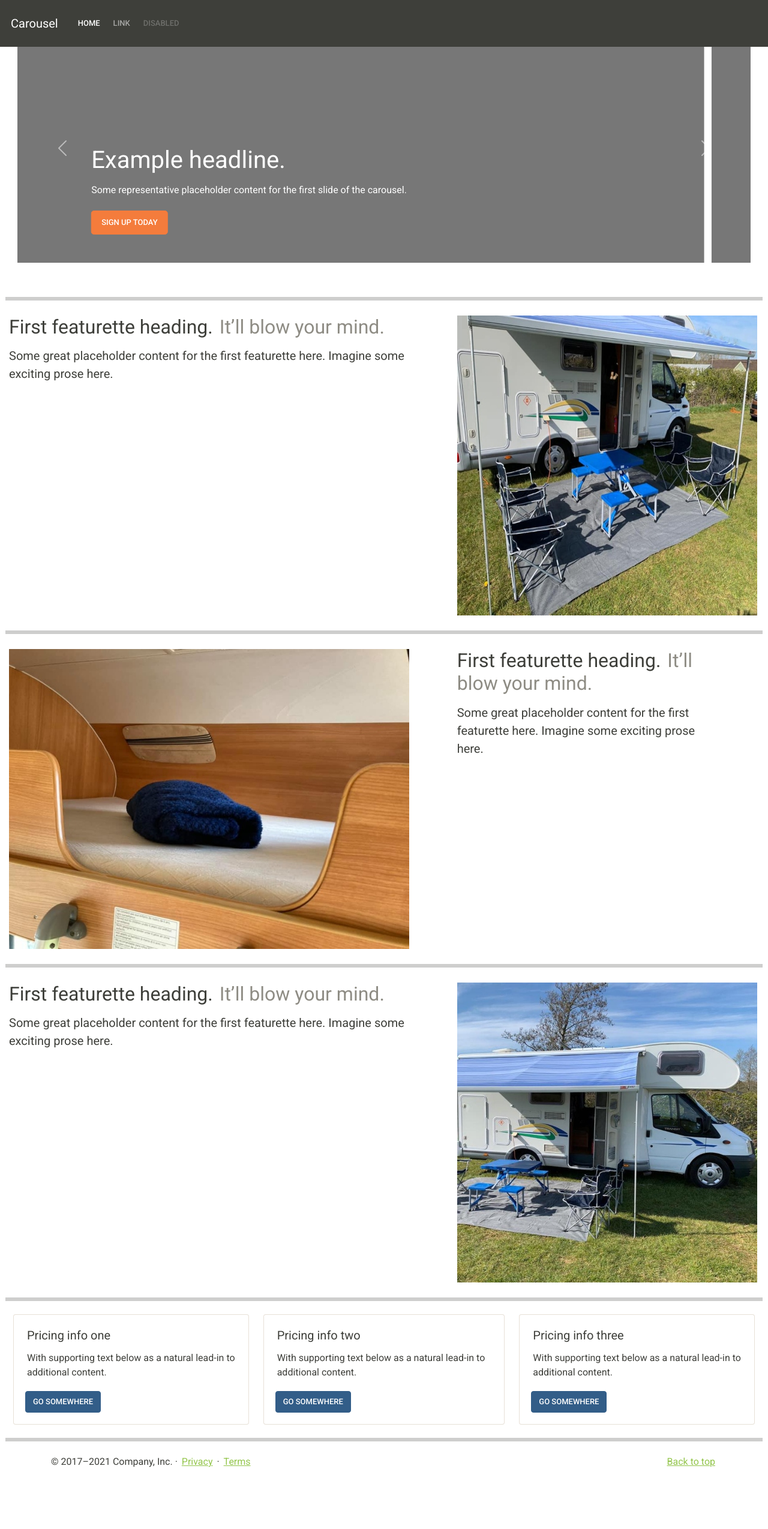
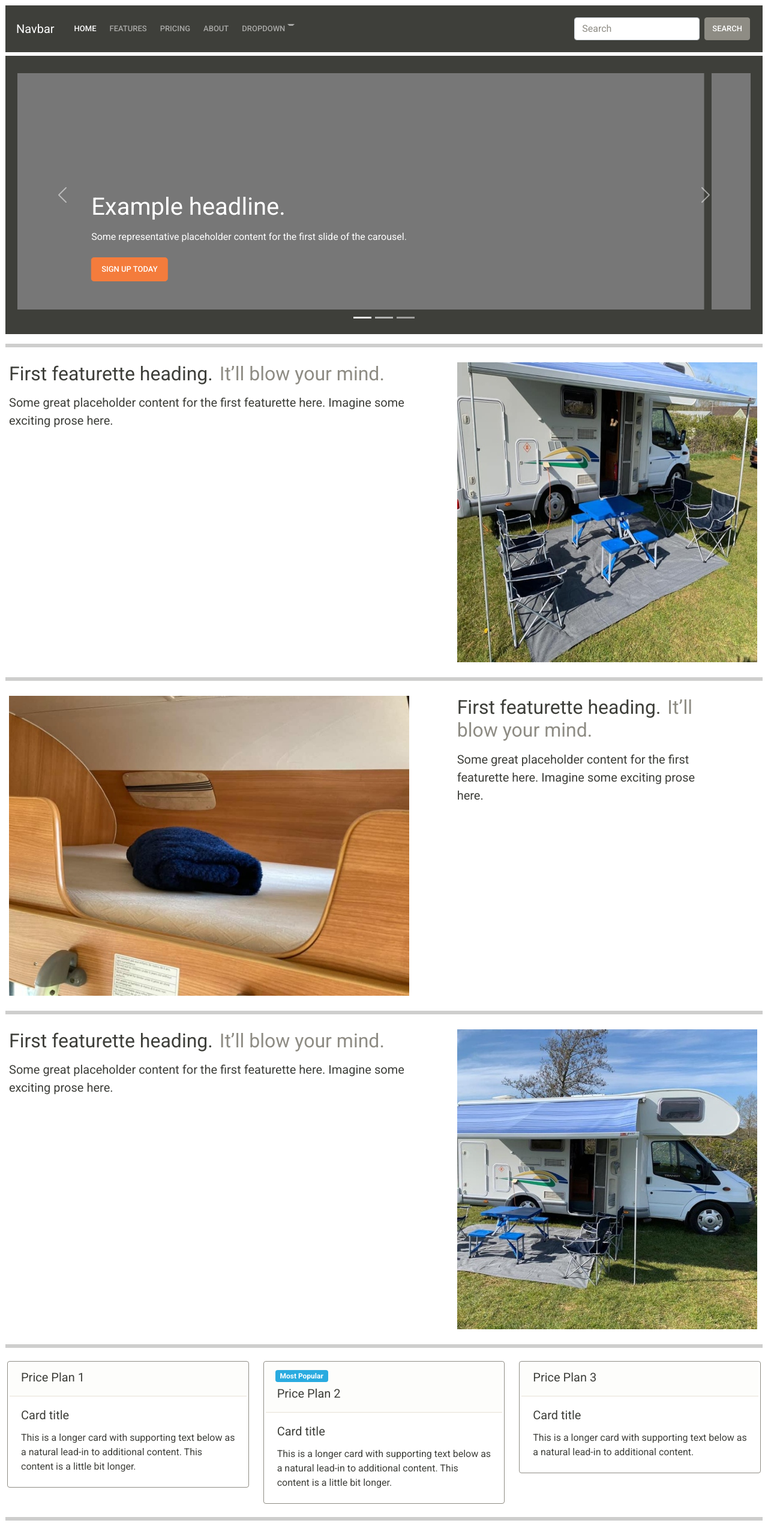
Before and after one commit to dhooker1983/HarboroughV2, a plain HTML site: page index.html in a window 1280 px wide. Shown: the top 2549 px of the page at 60% size. Before the commit the page ends 2480 px from the top, so only its background shows below. Drawn offline with nearby package versions, Linux system fonts and the light colour scheme.

Commit message:
Style changes to cards, carousel, navbar & footer.

```diff
--- a/index.html
+++ b/index.html
@@ -16,7 +16,7 @@
 <body>
 
   <header>
-    <nav class="navbar navbar-expand-md navbar-dark fixed-top bg-primary">
+    <!-- <nav class="navbar navbar-expand-md navbar-dark fixed-top bg-primary">
       <div class="container-fluid">
         <a class="navbar-brand" href="#">Carousel</a>
         <button class="navbar-toggler" type="button" data-bs-toggle="collapse" data-bs-target="#navbarCollapse" aria-controls="navbarCollapse" aria-expanded="false" aria-label="Toggle navigation">
@@ -37,12 +37,53 @@
 
         </div>
       </div>
+    </nav> -->
+    <nav class="navbar navbar-expand-lg navbar-dark bg-primary">
+      <div class="container-fluid">
+        <a class="navbar-brand" href="#">Navbar</a>
+        <button class="navbar-toggler" type="button" data-bs-toggle="collapse" data-bs-target="#navbarColor02" aria-controls="navbarColor02" aria-expanded="false" aria-label="Toggle navigation">
+          <span class="navbar-toggler-icon"></span>
+        </button>
+
+        <div class="collapse navbar-collapse" id="navbarColor02">
+          <ul class="navbar-nav me-auto">
+            <li class="nav-item">
+              <a class="nav-link active" href="#">Home
+                <span class="visually-hidden">(current)</span>
+              </a>
+            </li>
+            <li class="nav-item">
+              <a class="nav-link" href="#">Features</a>
+            </li>
+            <li class="nav-item">
+              <a class="nav-link" href="#">Pricing</a>
+            </li>
+            <li class="nav-item">
+              <a class="nav-link" href="#">About</a>
+            </li>
+            <li class="nav-item dropdown">
+              <a class="nav-link dropdown-toggle" data-bs-toggle="dropdown" href="#" role="button" aria-haspopup="true" aria-expanded="false">Dropdown</a>
+              <div class="dropdown-menu">
+                <a class="dropdown-item" href="#">Action</a>
+                <a class="dropdown-item" href="#">Another action</a>
+                <a class="dropdown-item" href="#">Something else here</a>
+                <div class="dropdown-divider"></div>
+                <a class="dropdown-item" href="#">Separated link</a>
+              </div>
+            </li>
+          </ul>
+          <form class="d-flex">
+            <input class="form-control me-sm-2" type="text" placeholder="Search">
+            <button class="btn btn-secondary my-2 my-sm-0" type="submit">Search</button>
+          </form>
+        </div>
+      </div>
     </nav>
   </header>
 
   <main>
 
-    <div id="myCarousel" class="carousel slide extra-padding" data-bs-ride="carousel">
+    <div id="myCarousel" class="carousel slide extra-padding bg-primary" data-bs-ride="carousel">
       <div class="carousel-indicators">
         <button type="button" data-bs-target="#myCarousel" data-bs-slide-to="0" class="active" aria-current="true" aria-label="Slide 1"></button>
         <button type="button" data-bs-target="#myCarousel" data-bs-slide-to="1" aria-label="Slide 2"></button>
@@ -144,41 +185,50 @@
 
             <!-- Three columns of text below the features -->
 
-            <div class="row">
-              <div class="col-sm-4">
-                <div class="card" style="margin-left: 10px;">
+            <div class="row row-cols-1 row-cols-md-3 g-4">
+              <div class="col">
+                <div class="card border-secondary">
+                  <div class="card-header">
+                    <h5 class="position-relative top-50">Price Plan 1</h5>
+                  </div>
                   <div class="card-body">
-                    <h5 class="card-title">Pricing info one</h5>
-                    <p class="card-text">With supporting text below as a natural lead-in to additional content.</p>
-                    <a href="#" class="btn btn-primary">Go somewhere</a>
+                    <h5 class="card-title">Card title</h5>
+                    <p class="card-text">This is a longer card with supporting text below as a natural lead-in to additional content. This content is a little bit longer.</p>
                   </div>
                 </div>
               </div>
-              <div class="col-sm-4">
-                <div class="card">
+              <div class="col">
+                <div class="card border-secondary">
+                  <div class="card-header">
+                    <span class="badge bg-info position-relative top-0 start-0 mb-1">Most Popular</span>
+                    <h5 class="position-relative top-50 start-0">Price Plan 2</h5>
+                  </div>
                   <div class="card-body">
-                    <h5 class="card-title">Pricing info two</h5>
-                    <p class="card-text">With supporting text below as a natural lead-in to additional content.</p>
-                    <a href="#" class="btn btn-primary">Go somewhere</a>
+                    <h5 class="card-title">Card title</h5>
+                    <p class="card-text">This is a longer card with supporting text below as a natural lead-in to additional content. This content is a little bit longer.</p>
                   </div>
                 </div>
               </div>
-              <div class="col-sm-4">
-                <div class="card" style="margin-right: 10px;">
+              <div class="col">
+                <div class="card border-secondary">
+                  <div class="card-header">
+                    <h5 class="position-relative top-50">Price Plan 3</h5>
+                  </div>
                   <div class="card-body">
-                    <h5 class="card-title">Pricing info three</h5>
-                    <p class="card-text">With supporting text below as a natural lead-in to additional content.</p>
-                    <a href="#" class="btn btn-primary">Go somewhere</a>
+                    <h5 class="card-title">Card title</h5>
+                    <p class="card-text">This is a longer card with supporting text below as a natural lead-in to additional content.</p>
                   </div>
                 </div>
               </div>
-            </div>
+              </div>
 
             <hr class="featurette-divider">
 
+
+
     <!-- FOOTER -->
-    <footer class="container">
-      <p class="float-end"><a href="#">Back to top</a></p>
+    <footer class="container-fluid bg-light">
+      <button class="float-end btn btn-outline-warning mt-1"><a href="#">Back to top</a></button>
       <p>&copy; 2017–2021 Company, Inc. &middot; <a href="#">Privacy</a> &middot; <a href="#">Terms</a></p>
     </footer>
   </main>
```
